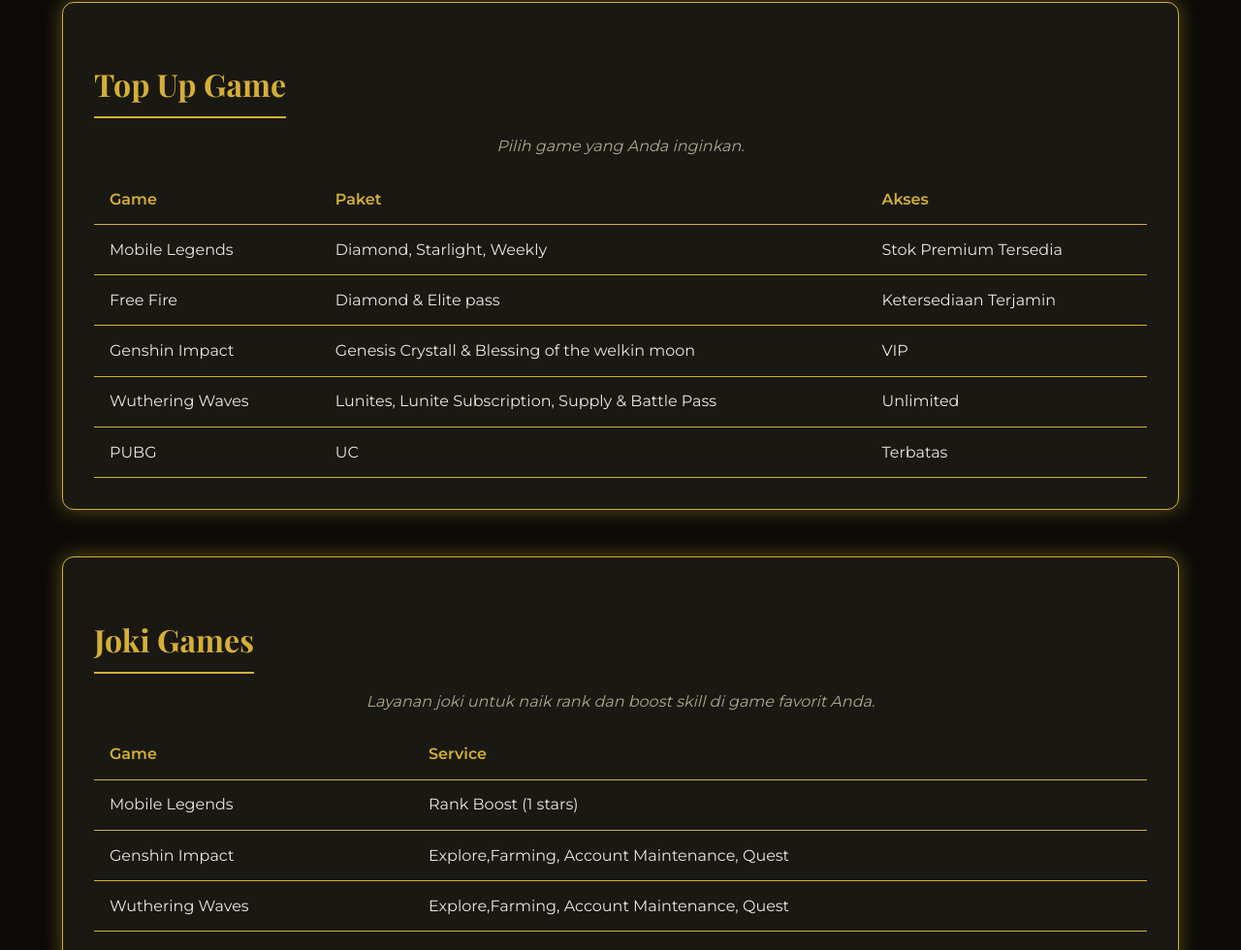
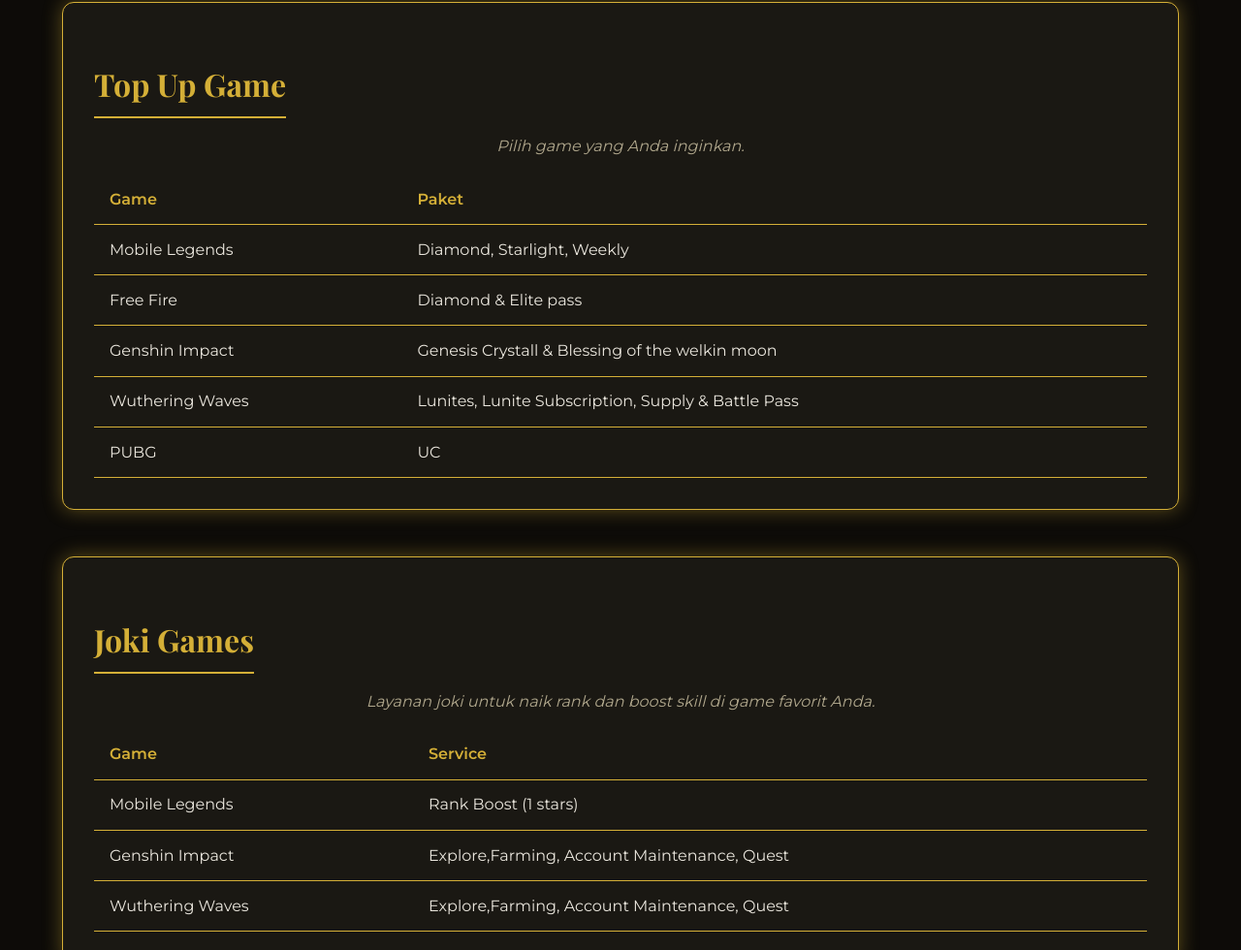
Before and after one commit to MCrown-Official/mcrown-official.github.io, a plain HTML site: page index.html in a window 1280 px wide. Shown: the part 994-1974 px from the top of the page at 97% size. Drawn offline with nearby package versions, Linux system fonts and the light colour scheme.

Commit message:
index.html

```diff
--- a/index.html
+++ b/index.html
@@ -338,34 +338,34 @@
           <tr>
             <th>Game</th>
             <th>Paket</th>
-            <th>Akses</th>
+
           </tr>
         </thead>
         <tbody>
           <tr>
             <td>Mobile Legends</td>
             <td>Diamond, Starlight, Weekly</td>
-            <td>Stok Premium Tersedia</td>
+
           </tr>
           <tr>
             <td>Free Fire</td>
             <td>Diamond & Elite pass</td>
-            <td>Ketersediaan Terjamin</td>
+
           </tr>
           <tr>
             <td>Genshin Impact</td>
             <td>Genesis Crystall & Blessing of the welkin moon</td>
-            <td>VIP</td>
+
           </tr>
           <tr>
             <td>Wuthering Waves</td>
             <td>Lunites, Lunite Subscription, Supply & Battle Pass</td>
-            <td>Unlimited</td>
+
           </tr>
           <tr>
             <td>PUBG</td>
             <td>UC</td>
-            <td>Terbatas</td>
+
           </tr>
         </tbody>
       </table>
```
